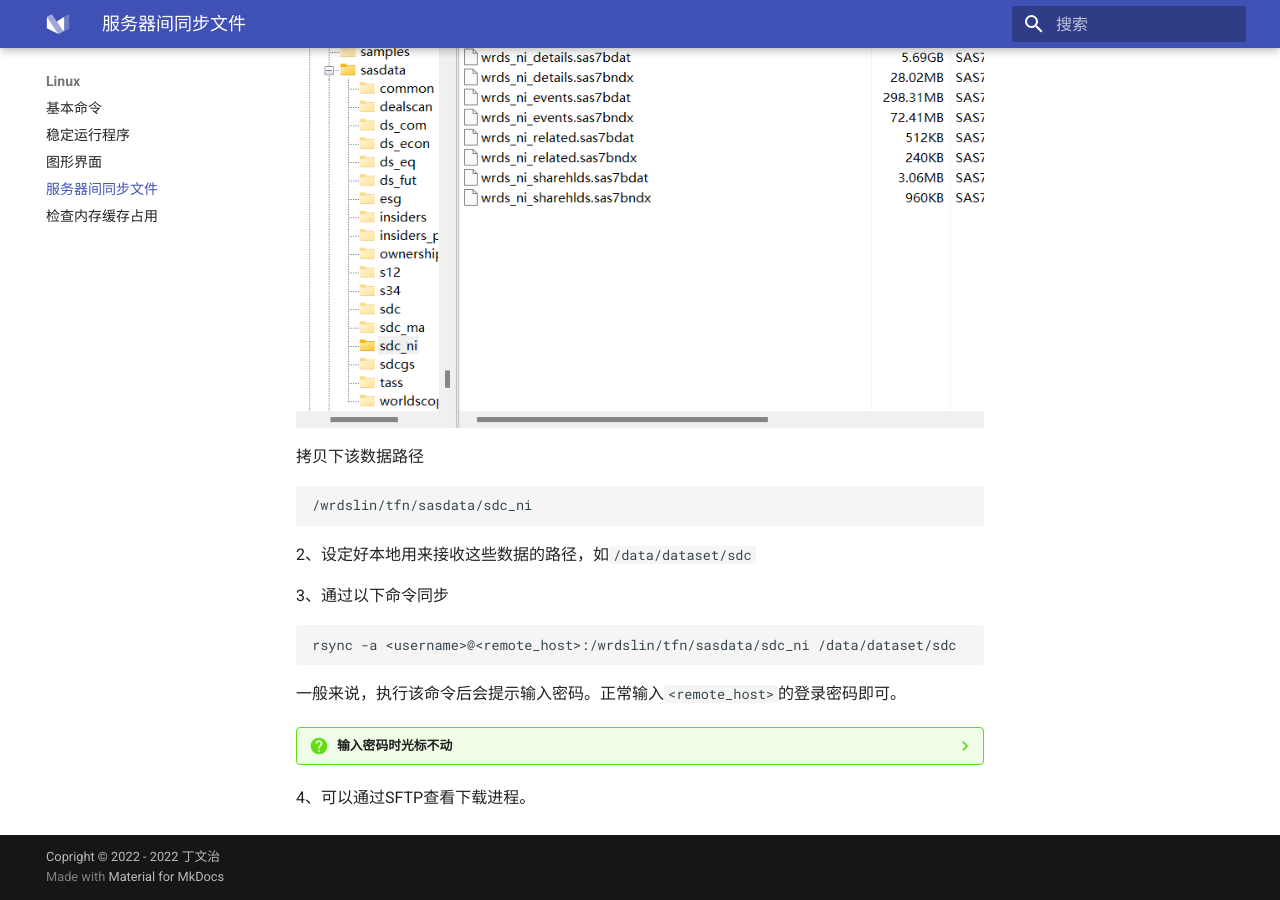
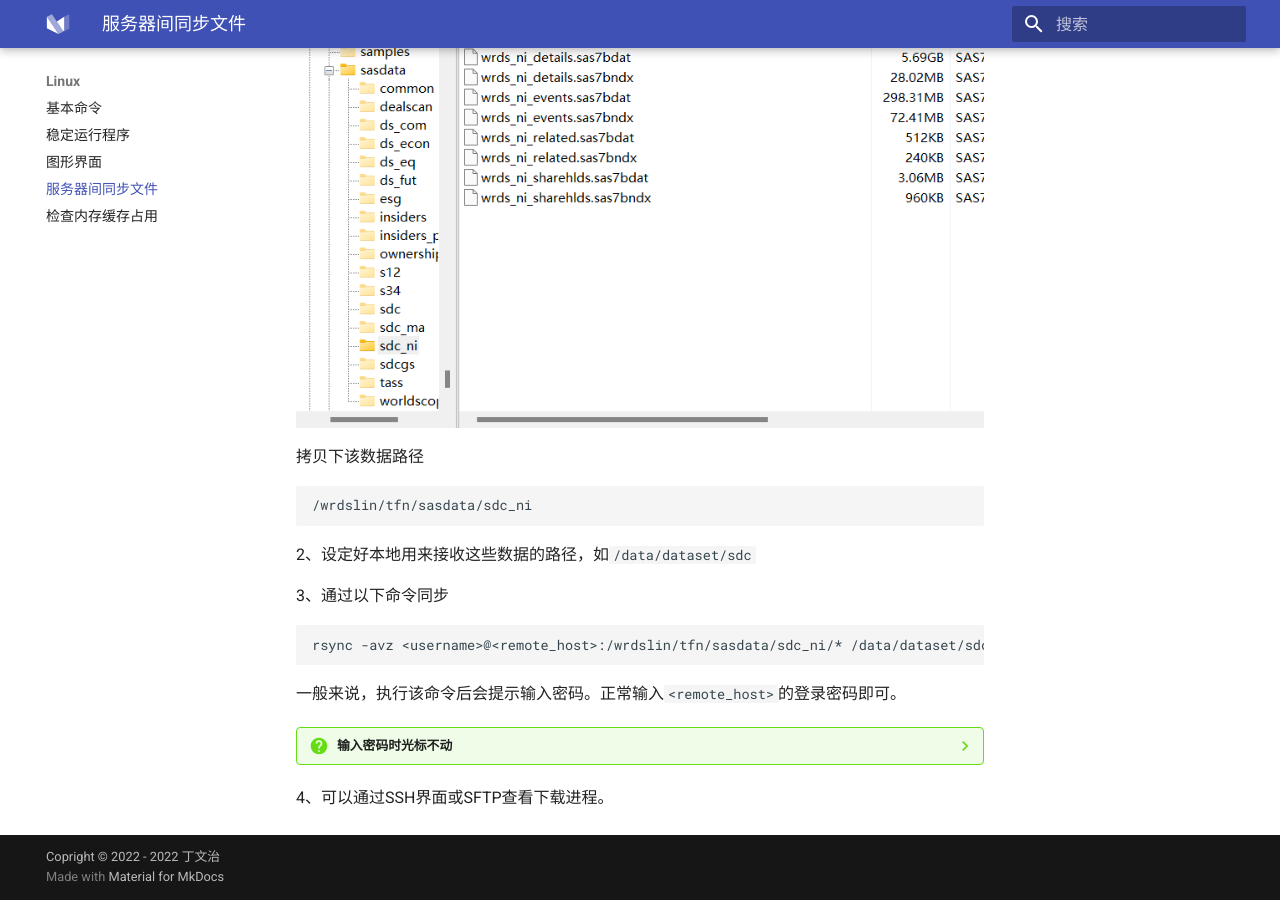
Before and after one commit to Wenzhi-Ding/Server-User-Guide, an MkDocs documentation site: the page built from docs/08-linux/rsync.md, in a window 1280 px wide and 900 px high, scrolled down 552 px. Built offline with MkDocs 1.6.1 and Material for MkDocs 9.7.7, drawn with Linux system fonts in a browser that asks for light colours.

````diff
--- a/docs/08-linux/rsync.md
+++ b/docs/08-linux/rsync.md
@@ -7,7 +7,7 @@
 
 ??? question "`rsync`与其他传输方式比的好处？"
 
-	`rsync -a`命令可以自动比较文件的修改日期，跳过那些没有修改的文件，避免了每次都全量更新对时间和带宽的浪费。
+	`rsync -avz`命令可以自动比较文件的修改日期，跳过那些没有修改的文件，避免了每次都全量更新对时间和带宽的浪费。此外还会自动将文件“压缩——传输——解压缩”，大幅提高同步的速度。
 
 以从WRDS上下载SDC New Issues数据为例。具体过程如下：
 
@@ -26,7 +26,7 @@
 3、通过以下命令同步
 
 ```bash
-rsync -a <username>@<remote_host>:/wrdslin/tfn/sasdata/sdc_ni /data/dataset/sdc
+rsync -avz <username>@<remote_host>:/wrdslin/tfn/sasdata/sdc_ni/* /data/dataset/sdc
 ```
 
 一般来说，执行该命令后会提示输入密码。正常输入`<remote_host>`的登录密码即可。
@@ -35,4 +35,4 @@
 
 	在macOS和Linux系统中，输入密码时不会提示你已输入多少位。若看到光标不动请不要理会，只需要正常输入完密码并按回车即可。
 
-4、可以通过SFTP查看下载进程。
+4、可以通过SSH界面或SFTP查看下载进程。
````
Also changed, not shown: docs/03-jupyter/use.md (+9 -0 lines).
